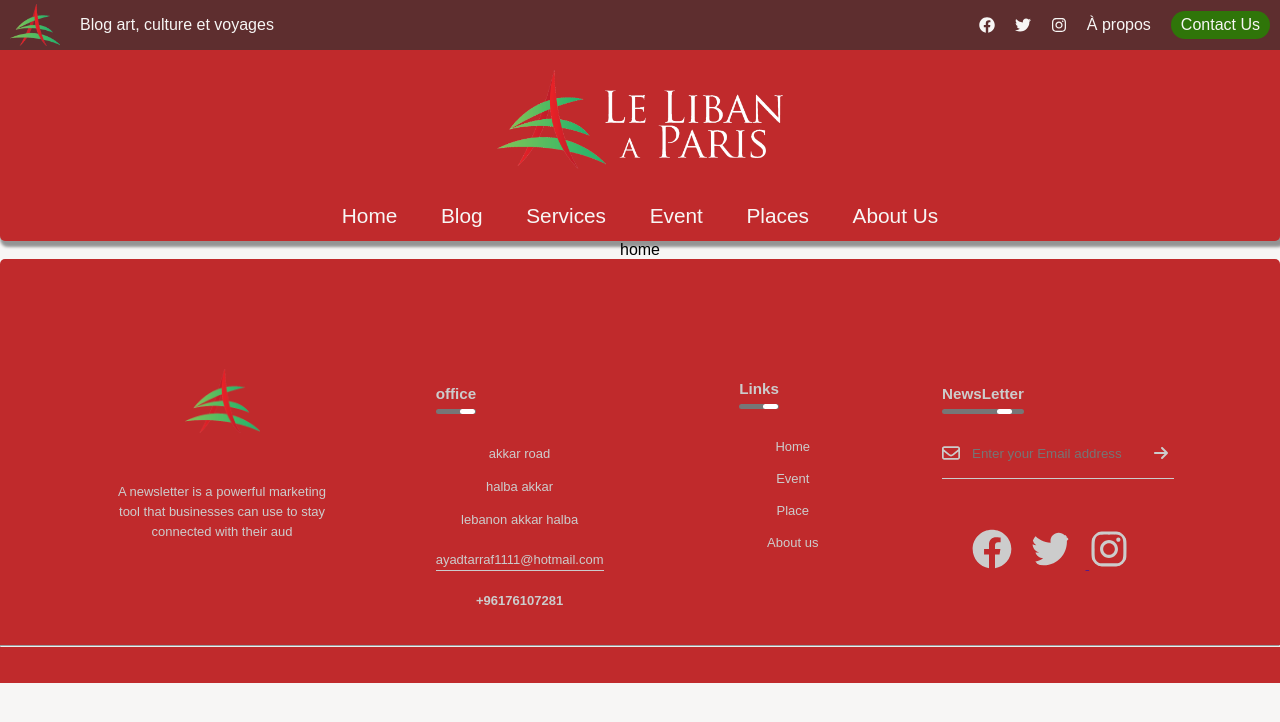
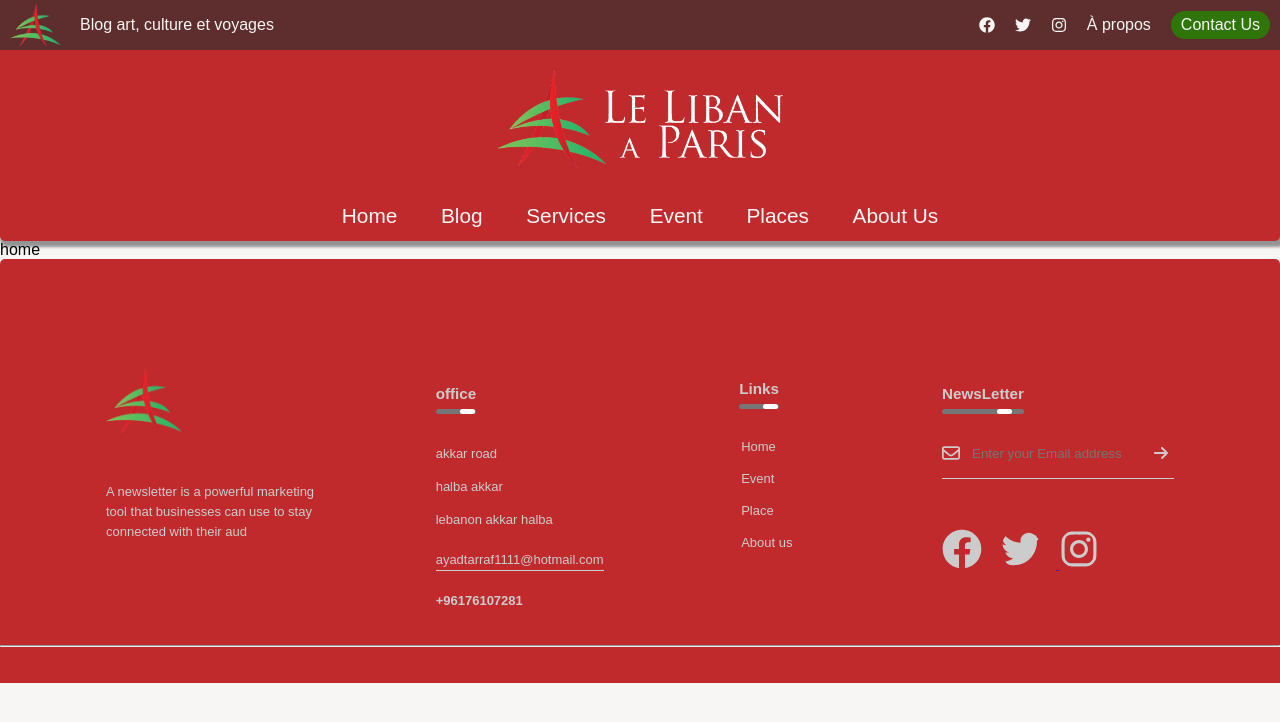
Before and after one commit to AWIKSARAH/Front-EndLiban-a-Paris, a React (Create React App) app: page / in a window 1280 px wide. Shown: the top 722 px of the page. Built offline with nearby package versions, Linux system fonts and the light colour scheme.

Commit message:
removed text align center from app.css

```diff
--- a/src/App.css
+++ b/src/App.css
@@ -1,6 +1,4 @@
- .App {
-  text-align: center;
-}
+
 *{
   font-family: 'Nunito', sans-serif;
 }
--- a/src/components/Footer/Footer.css
+++ b/src/components/Footer/Footer.css
@@ -131,6 +131,9 @@ ul li a{
 .col:nth-child(2),  .col:nth-child(3){
     flex-basis: 15%;
 }
+.col:nth-child(2) p,  .col:nth-child(3) p {
+   text-align: left;
+}
  @media(maxwidth: 700px)
  {
     footer{
```
